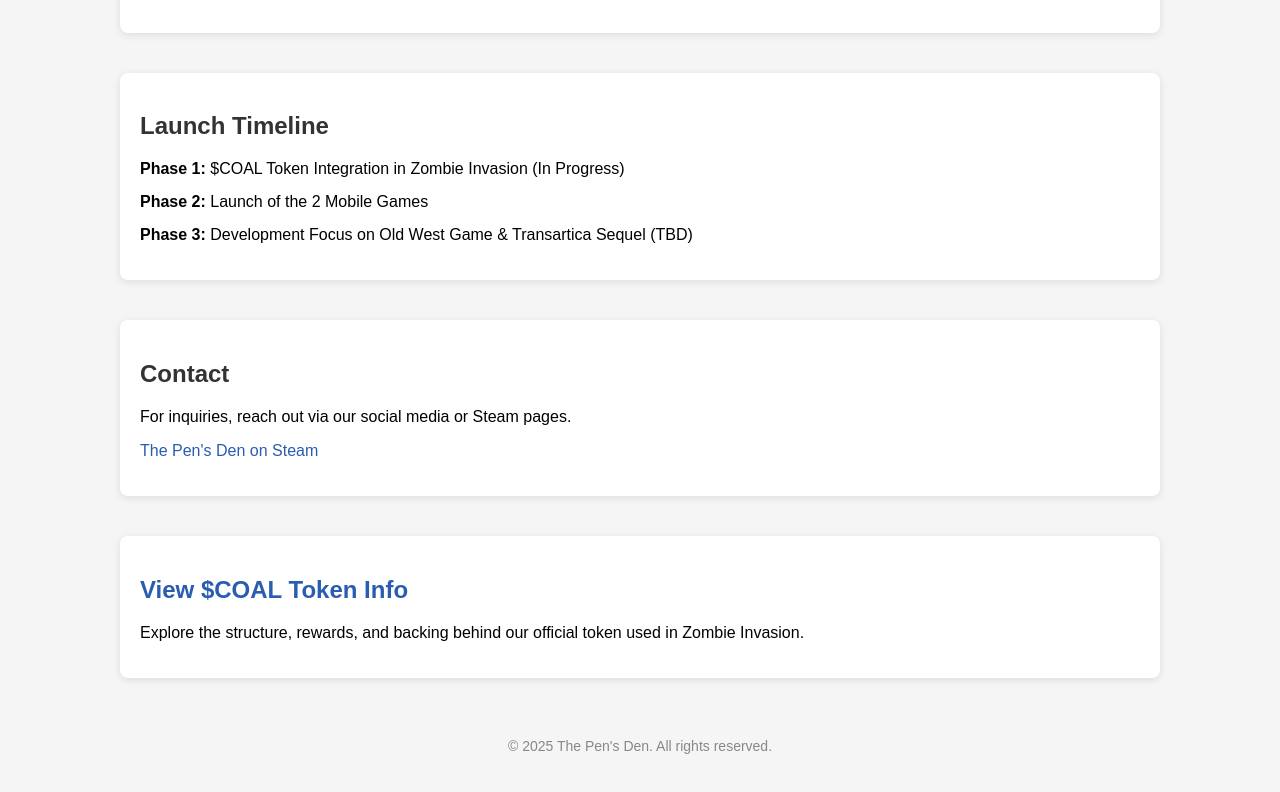
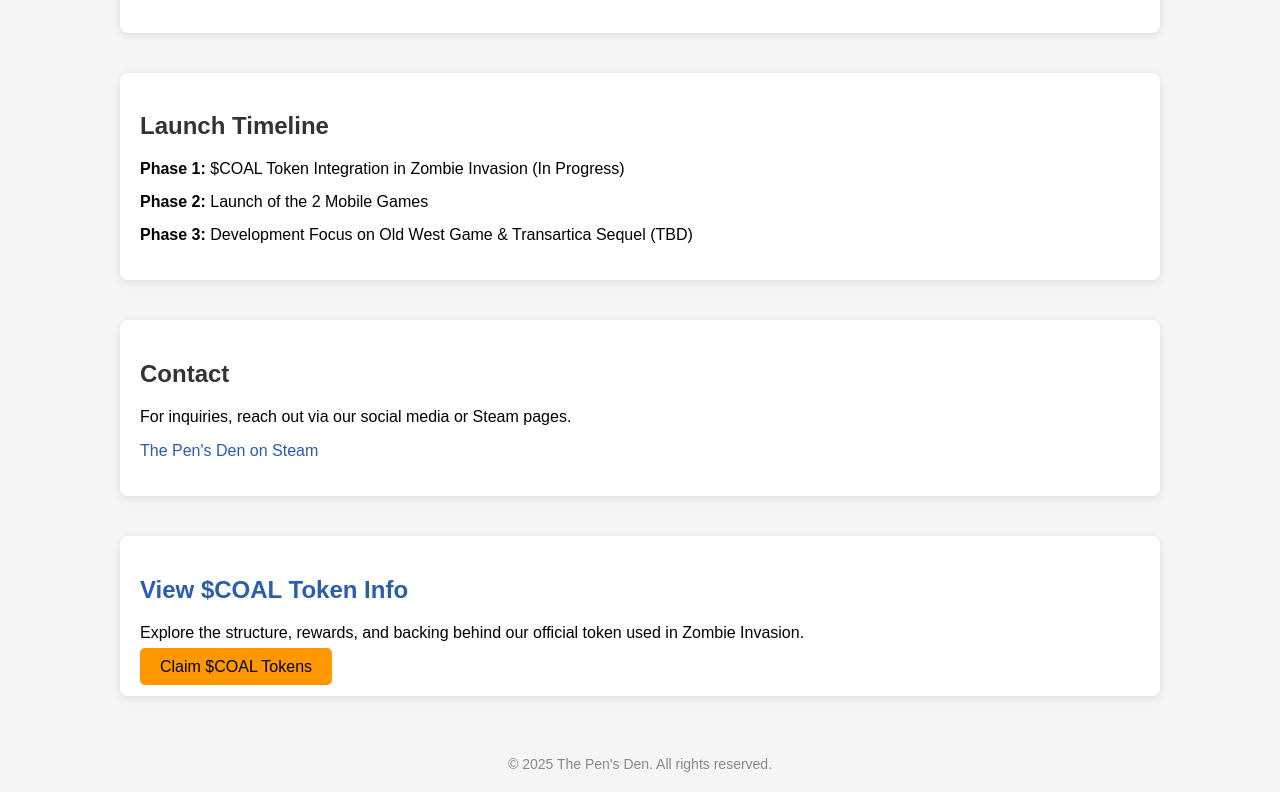
Before and after one commit to Audiemar/thepensden.github.io, a plain HTML site: page index.html in a window 1280 px wide. Shown: the part 583-1375 px from the top of the page. Drawn offline with Linux system fonts and the light colour scheme.

Commit message:
Update index.html

```diff
--- a/index.html
+++ b/index.html
@@ -53,7 +53,10 @@
   <section class="games-summary">
     <h2><a href="Token.html">View $COAL Token Info</a></h2>
     <p>Explore the structure, rewards, and backing behind our official token used in Zombie Invasion.</p>
-  </section>
+    <a href="wallet.html" style="padding: 10px 20px; background: #ff9800; color: black; text-decoration: none; border-radius: 5px;">
+  Claim $COAL Tokens
+</a>
+ </section>
 
   <div class="footer">
     &copy; 2025 The Pen's Den. All rights reserved.
```
